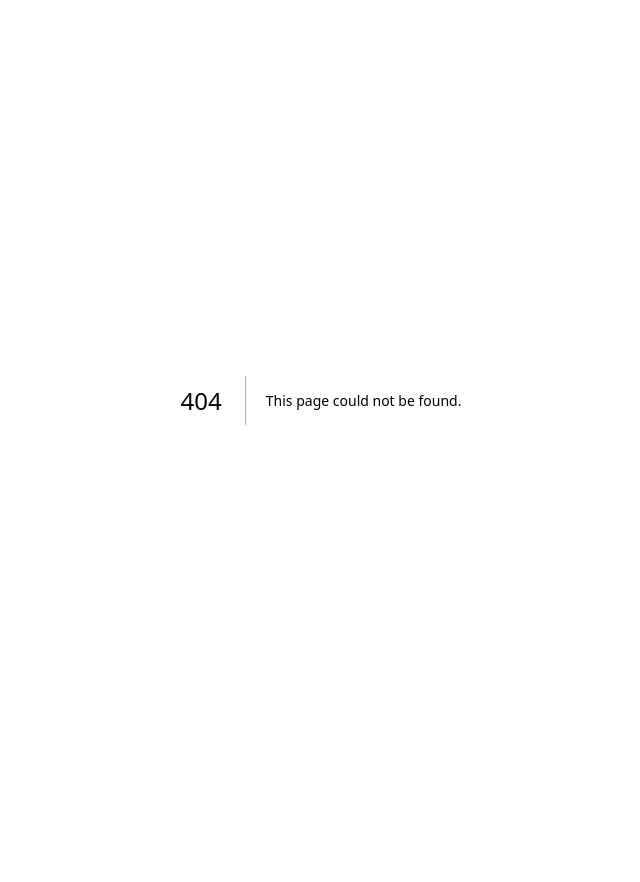
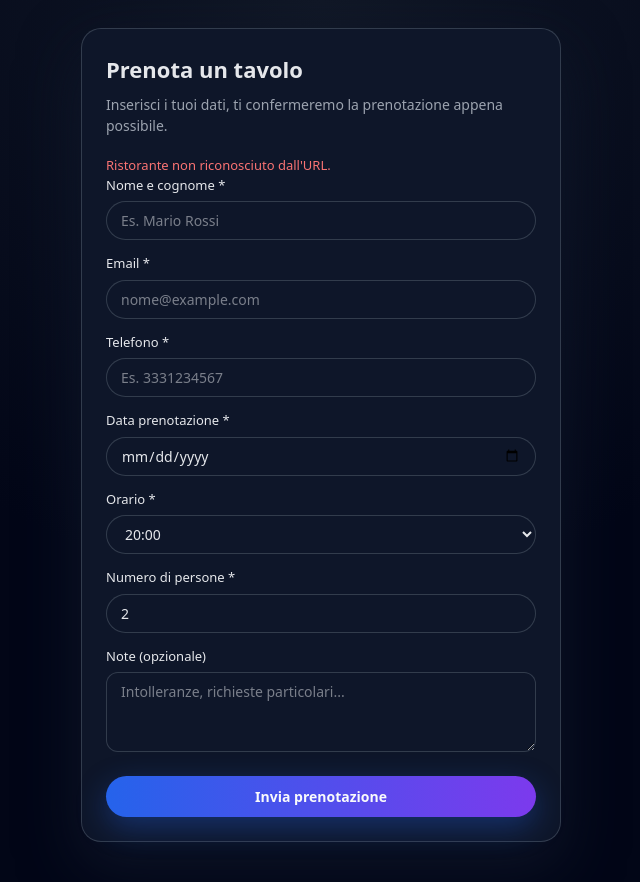
Before and after one commit to Enry03/mangialoqui-platform, a Next.js app: page /reserve in a window 1280 px wide. Before the commit this address had no page. Shown: the whole page, without its empty margins (319-959 px from the left). Before the commit the page ends 800 px from the top, so only its background shows below. Built offline with nearby package versions, Linux system fonts and the light colour scheme; no server answers.

Commit message:
push per slug restaurant

```diff
--- /dev/null
+++ b/app/reserve/page.tsx
@@ -0,0 +1,297 @@
+"use client";
+
+import { useEffect, useState } from "react";
+import { supabase } from "@/lib/supabase/supabaseClient";
+import { getSubdomainFromHost } from "@/lib/getSubdomain";
+
+export default function ReservePage() {
+  const [restaurantId, setRestaurantId] = useState<string | null>(null);
+  const [loadingRestaurant, setLoadingRestaurant] = useState(true);
+  const [restaurantError, setRestaurantError] = useState<string | null>(null);
+
+  const [customerName, setCustomerName] = useState("");
+  const [customerEmail, setCustomerEmail] = useState("");
+  const [customerPhone, setCustomerPhone] = useState("");
+  const [bookingDate, setBookingDate] = useState("");
+  const [bookingTime, setBookingTime] = useState("20:00");
+  const [people, setPeople] = useState(2);
+  const [note, setNote] = useState("");
+
+  const [submitting, setSubmitting] = useState(false);
+  const [error, setError] = useState<string | null>(null);
+  const [success, setSuccess] = useState(false);
+
+  // Carica restaurant_id dallo slug del dominio
+  useEffect(() => {
+    async function loadRestaurant() {
+      try {
+        const host =
+          typeof window !== "undefined" ? window.location.hostname : null;
+        const slug = getSubdomainFromHost(host);
+
+        if (!slug) {
+          setRestaurantError("Ristorante non riconosciuto dall'URL.");
+          setLoadingRestaurant(false);
+          return;
+        }
+
+        const { data, error } = await supabase
+          .from("restaurants")
+          .select("id, name, slug")
+          .eq("slug", slug)
+          .maybeSingle();
+
+        if (error || !data) {
+          console.error("restaurant load error", error);
+          setRestaurantError("Ristorante non trovato.");
+          setLoadingRestaurant(false);
+          return;
+        }
+
+        setRestaurantId(data.id as string);
+        setLoadingRestaurant(false);
+      } catch (err) {
+        console.error(err);
+        setRestaurantError("Errore nel caricamento del ristorante.");
+        setLoadingRestaurant(false);
+      }
+    }
+
+    loadRestaurant();
+  }, []);
+
+  async function handleSubmit(e: React.FormEvent) {
+    e.preventDefault();
+    setError(null);
+    setSuccess(false);
+
+    if (!restaurantId) {
+      setError("Ristorante non valido.");
+      return;
+    }
+
+    if (!customerName || !customerEmail || !customerPhone || !bookingDate) {
+      setError("Compila tutti i campi obbligatori.");
+      return;
+    }
+
+    setSubmitting(true);
+
+    try {
+      const { error: insertError } = await supabase
+        .from("reservations")
+        .insert({
+          restaurant_id: restaurantId,
+          customer_email: customerEmail,
+          customer_phone: customerPhone,
+          customer_name: customerName,
+          booking_date: bookingDate,
+          booking_time: bookingTime,
+          people,
+          note: note || null,
+        });
+
+      if (insertError) {
+        console.error(insertError);
+        setError("Errore nell'invio della prenotazione.");
+        return;
+      }
+
+      setSuccess(true);
+    } catch (err) {
+      console.error(err);
+      setError("Errore imprevisto.");
+    } finally {
+      setSubmitting(false);
+    }
+  }
+
+  if (loadingRestaurant) {
+    return (
+      <div style={styles.page}>
+        <div style={styles.card}>Caricamento ristorante...</div>
+      </div>
+    );
+  }
+
+  return (
+    <div style={styles.page}>
+      <div style={styles.card}>
+        <h1 style={styles.title}>Prenota un tavolo</h1>
+        <p style={styles.subtitle}>
+          Inserisci i tuoi dati, ti confermeremo la prenotazione appena
+          possibile.
+        </p>
+
+        {restaurantError && <div style={styles.error}>{restaurantError}</div>}
+
+        <form onSubmit={handleSubmit} style={styles.form}>
+          <label style={styles.label}>
+            Nome e cognome *
+            <input
+              style={styles.input}
+              value={customerName}
+              onChange={(e) => setCustomerName(e.target.value)}
+              placeholder="Es. Mario Rossi"
+            />
+          </label>
+
+          <label style={styles.label}>
+            Email *
+            <input
+              style={styles.input}
+              type="email"
+              value={customerEmail}
+              onChange={(e) => setCustomerEmail(e.target.value)}
+              placeholder="nome@example.com"
+            />
+          </label>
+
+          <label style={styles.label}>
+            Telefono *
+            <input
+              style={styles.input}
+              value={customerPhone}
+              onChange={(e) => setCustomerPhone(e.target.value)}
+              placeholder="Es. 3331234567"
+            />
+          </label>
+
+          <label style={styles.label}>
+            Data prenotazione *
+            <input
+              style={styles.input}
+              type="date"
+              value={bookingDate}
+              onChange={(e) => setBookingDate(e.target.value)}
+            />
+          </label>
+
+          <label style={styles.label}>
+            Orario *
+            <select
+              style={styles.input}
+              value={bookingTime}
+              onChange={(e) => setBookingTime(e.target.value)}
+            >
+              <option value="19:00">19:00</option>
+              <option value="20:00">20:00</option>
+              <option value="21:00">21:00</option>
+            </select>
+          </label>
+
+          <label style={styles.label}>
+            Numero di persone *
+            <input
+              style={styles.input}
+              type="number"
+              min={1}
+              max={20}
+              value={people}
+              onChange={(e) => setPeople(parseInt(e.target.value || "1", 10))}
+            />
+          </label>
+
+          <label style={styles.label}>
+            Note (opzionale)
+            <textarea
+              style={{ ...styles.input, minHeight: 80, borderRadius: 12 }}
+              value={note}
+              onChange={(e) => setNote(e.target.value)}
+              placeholder="Intolleranze, richieste particolari..."
+            />
+          </label>
+
+          {error && <div style={styles.error}>{error}</div>}
+          {success && (
+            <div style={styles.success}>
+              Prenotazione inviata, ti arriverà una conferma via email.
+            </div>
+          )}
+
+          <button
+            type="submit"
+            style={styles.primaryButton}
+            disabled={submitting || !restaurantId}
+          >
+            {submitting ? "Invio in corso..." : "Invia prenotazione"}
+          </button>
+        </form>
+      </div>
+    </div>
+  );
+}
+
+const styles: { [key: string]: React.CSSProperties } = {
+  page: {
+    minHeight: "100vh",
+    background: "radial-gradient(circle at top, #111827 0, #020617 55%)",
+    padding: "28px 16px 40px",
+    color: "#e5e7eb",
+    fontFamily: "system-ui, -apple-system, BlinkMacSystemFont, sans-serif",
+    display: "flex",
+    justifyContent: "center",
+  },
+  card: {
+    width: "100%",
+    maxWidth: 480,
+    background: "rgba(15,23,42,0.98)",
+    borderRadius: 20,
+    border: "1px solid rgba(55,65,81,0.9)",
+    boxShadow: "0 24px 60px rgba(15,23,42,0.85)",
+    padding: 24,
+  },
+  title: {
+    margin: 0,
+    fontSize: 22,
+    fontWeight: 700,
+  },
+  subtitle: {
+    marginTop: 8,
+    marginBottom: 20,
+    fontSize: 14,
+    color: "#9ca3af",
+  },
+  form: {
+    display: "flex",
+    flexDirection: "column",
+    gap: 14,
+  },
+  label: {
+    fontSize: 13,
+    display: "flex",
+    flexDirection: "column",
+    gap: 6,
+  },
+  input: {
+    borderRadius: 999,
+    border: "1px solid rgba(55,65,81,0.9)",
+    background: "rgba(15,23,42,0.85)",
+    color: "#e5e7eb",
+    padding: "8px 14px",
+    fontSize: 14,
+    outline: "none",
+  },
+  primaryButton: {
+    marginTop: 10,
+    padding: "10px 18px",
+    borderRadius: 999,
+    border: "none",
+    cursor: "pointer",
+    background: "linear-gradient(to right, #2563eb, #7c3aed)",
+    color: "#f9fafb",
+    fontWeight: 600,
+    fontSize: 14,
+    boxShadow: "0 10px 30px rgba(37,99,235,0.35)",
+  },
+  error: {
+    marginTop: 4,
+    fontSize: 13,
+    color: "#f97373",
+  },
+  success: {
+    marginTop: 4,
+    fontSize: 13,
+    color: "#4ade80",
+  },
+};
--- a/lib/getSubdomain.ts
+++ b/lib/getSubdomain.ts
@@ -1,9 +1,7 @@
-export function getSubdomainFromHost(host?: string | null): string | null {
+// lib/getSubdomain.ts
+export function getSubdomainFromHost(host?: string | null) {
   if (!host) return null;
-
-  // es: morsiburger.mangialoqui.com
   const parts = host.split(".");
-  if (parts.length < 3) return null; // niente subdominio
-
-  return parts[0]; // "morsiburger"
+  if (parts.length < 3) return null; // es. mangialoqui.it → nessun subdomain
+  return parts[0]; // es. morsiburger.mangialoqui.it → "morsiburger"
 }
```
